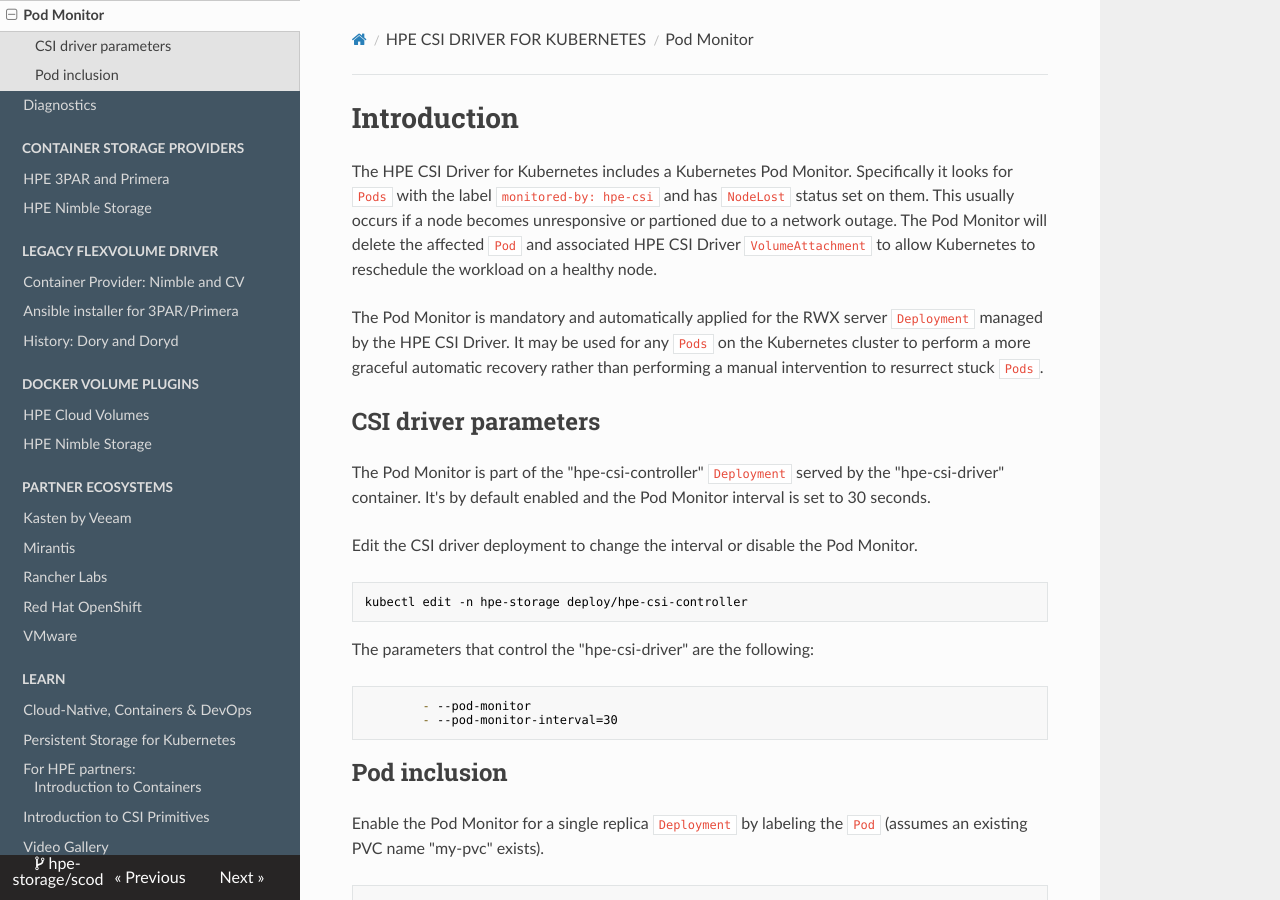
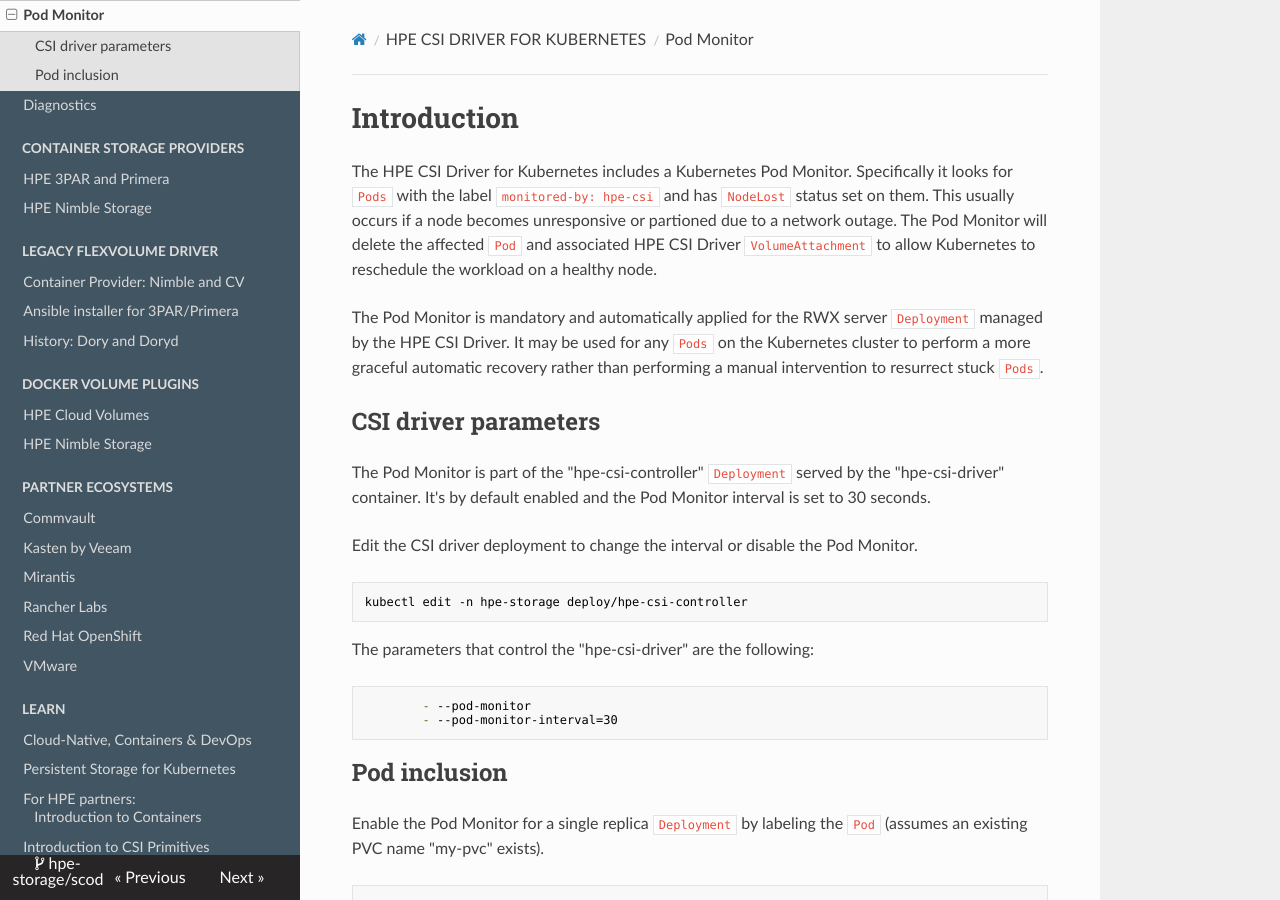
Before and after one commit to hpe-storage/scod, an MkDocs documentation site: the page built from docs/csi_driver/monitor.md, in a window 1280 px wide and 900 px high. Built offline with MkDocs 1.6.1, drawn with Linux system fonts in a browser that asks for light colours; nearby versions of some CDN libraries.

Commit message:
commvault partner page
Signed-off-by: Chris Snell <snell.chris@gmail.com>

```diff
--- a/mkdocs.yml
+++ b/mkdocs.yml
@@ -66,6 +66,7 @@
 #   - 'HPE InfoSight': ''
 #   - 'External': ''
   - PARTNER ECOSYSTEMS:
+    - 'Commvault': "partners/commvault/index.md"
     - 'Kasten by Veeam': 'partners/kasten/index.md'
     - 'Mirantis': 'partners/mirantis/index.md'
     - 'Rancher Labs': 'partners/rancher_labs/index.md'
```
